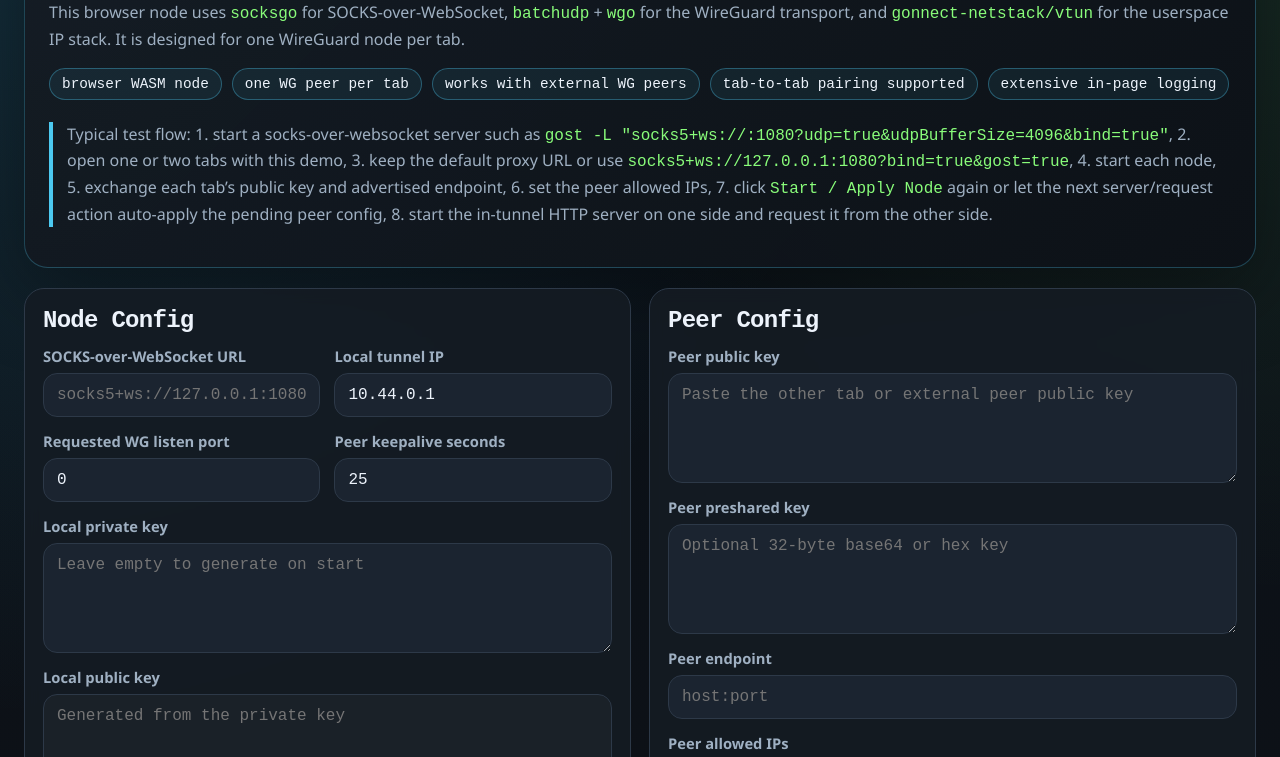
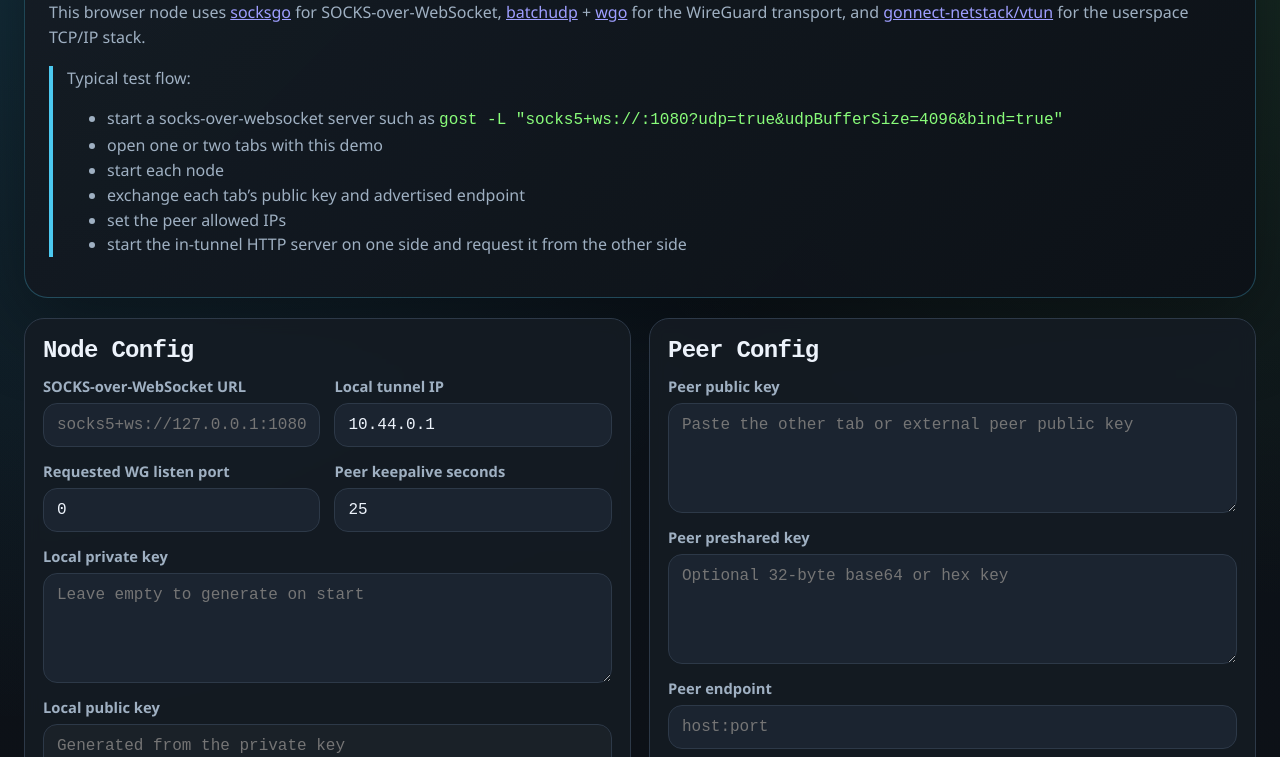
Before and after one commit to asciimoth/wg-web-demo, a plain HTML site: page index.html in a window 1280 px wide. Shown: the part 185-942 px from the top of the page. Drawn offline with Linux system fonts and the light colour scheme; a script that the page names is missing.

Commit message:
docs: update readme & add screenshot

```diff
--- a/index.html
+++ b/index.html
@@ -242,17 +242,29 @@
 <body>
     <main>
         <section class="hero">
-            <h1>HTTP over VTun over WireGuard over SOCKS-over-WebSocket</h1>
-            <p>This browser node uses <code>socksgo</code> for SOCKS-over-WebSocket, <code>batchudp</code> + <code>wgo</code> for the WireGuard transport, and <code>gonnect-netstack/vtun</code> for the userspace IP stack. It is designed for one WireGuard node per tab.</p>
-            <div class="chips">
-                <div class="chip">browser WASM node</div>
-                <div class="chip">one WG peer per tab</div>
-                <div class="chip">works with external WG peers</div>
-                <div class="chip">tab-to-tab pairing supported</div>
-                <div class="chip">extensive in-page logging</div>
-            </div>
+            <h1>HTTP over userspace TCP/IP stack over WireGuard over SOCKS-over-WebSocket</h1>
+            <p>
+              This browser node uses
+              <a href="https://github.com/asciimoth/socksgo">socksgo</a>
+              for SOCKS-over-WebSocket,
+              <a href="https://github.com/asciimoth/batchudp">batchudp</a> +
+              <a href="https://github.com/asciimoth/wgo">wgo</a>
+              for the WireGuard transport, and
+              <a href="https://github.com/asciimoth/gonnect-netstack">gonnect-netstack/vtun</a>
+              for the userspace TCP/IP stack.
+            </p>
             <div class="note">
-                <p>Typical test flow: 1. start a socks-over-websocket server such as <code>gost -L "socks5+ws://:1080?udp=true&amp;udpBufferSize=4096&amp;bind=true"</code>, 2. open one or two tabs with this demo, 3. keep the default proxy URL or use <code>socks5+ws://127.0.0.1:1080?bind=true&amp;gost=true</code>, 4. start each node, 5. exchange each tab’s public key and advertised endpoint, 6. set the peer allowed IPs, 7. click <code>Start / Apply Node</code> again or let the next server/request action auto-apply the pending peer config, 8. start the in-tunnel HTTP server on one side and request it from the other side.</p>
+                <p>
+                  Typical test flow:
+                  <ul>
+                    <li>start a socks-over-websocket server such as <code>gost -L "socks5+ws://:1080?udp=true&amp;udpBufferSize=4096&amp;bind=true"</code></li>
+                    <li>open one or two tabs with this demo</li>
+                    <li>start each node</li>
+                    <li>exchange each tab’s public key and advertised endpoint</li>
+                    <li>set the peer allowed IPs</li>
+                    <li>start the in-tunnel HTTP server on one side and request it from the other side</li>
+                  </ul>
+                </p>
             </div>
         </section>
 
```
Also changed, not shown: screen.png (added), 1 other file.
